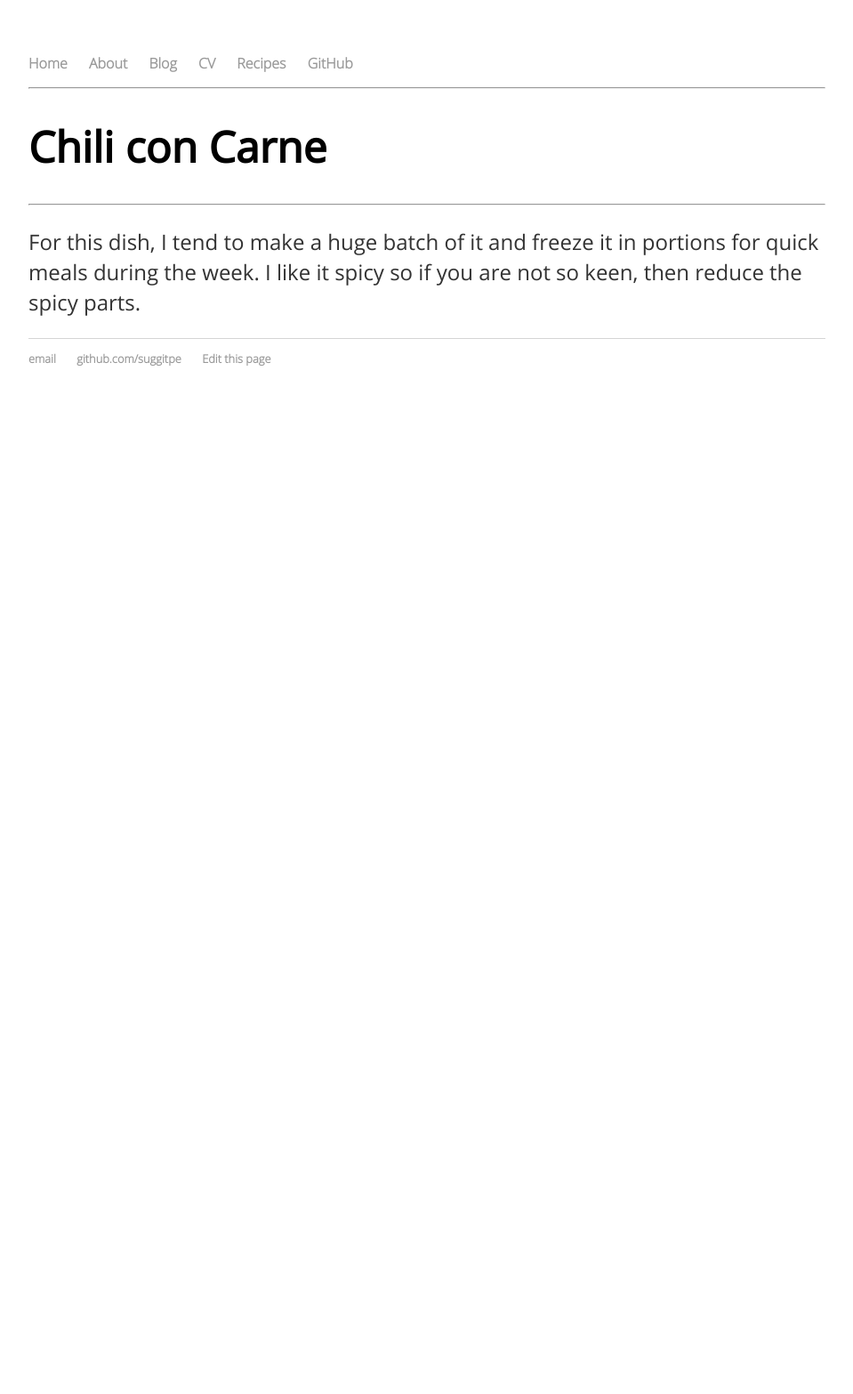
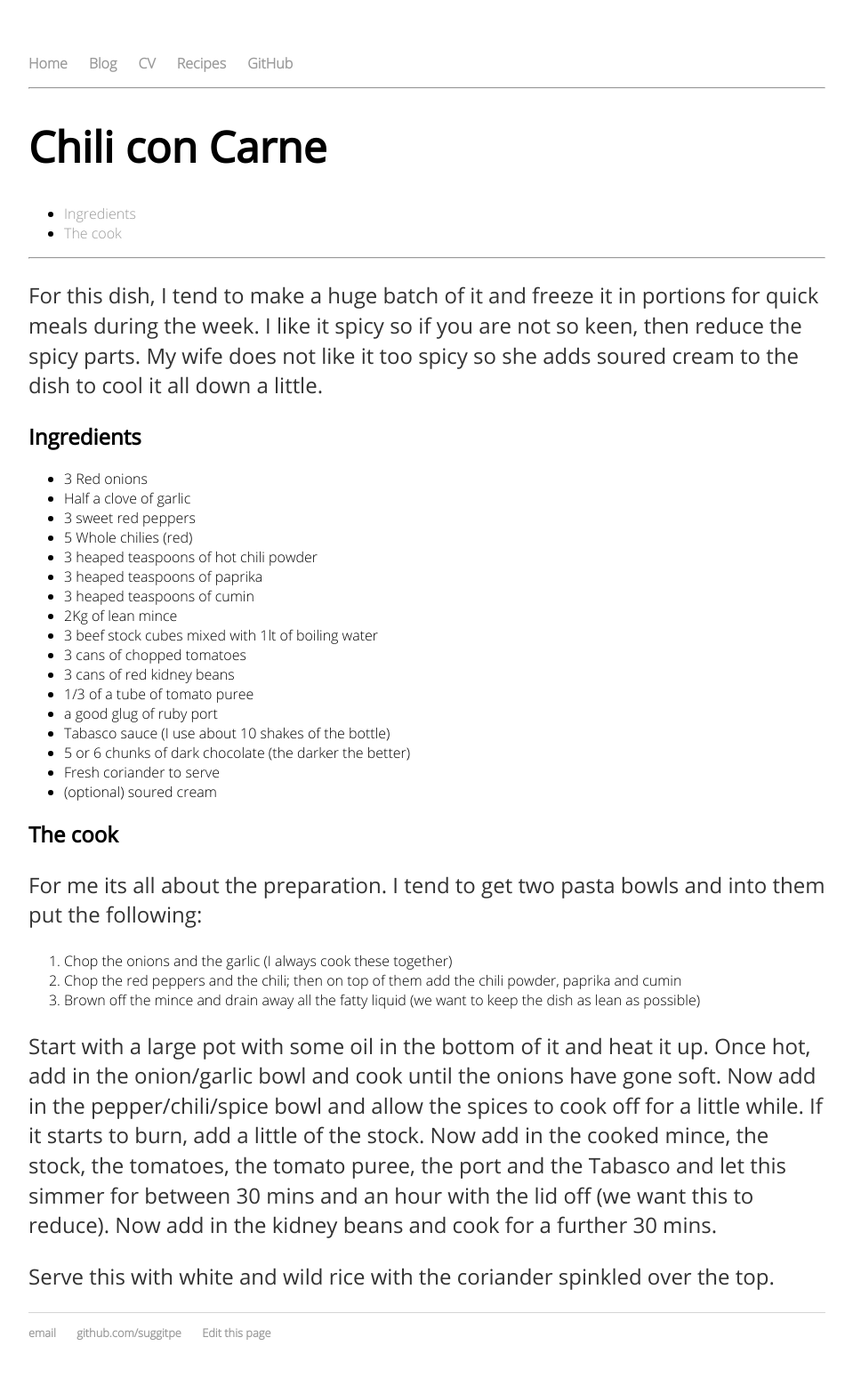
Before and after one commit to suggitpe/suggitpe.github.io, a Jekyll site: the page built from recipes/traditional-dishes/chill-con-carne.md, in a window 1280 px wide. Shown: the whole page at 89% size, without its empty margins (160-1119 px from the left). Built offline with Jekyll 4.4.1, drawn with Linux system fonts in a browser that asks for light colours; before the commit the page ends 900 px from its top, so only the background shows below that.

Commit message:
added chili

```diff
--- a/_includes/header.html
+++ b/_includes/header.html
@@ -2,7 +2,6 @@
 <nav>
     <ul>
         <li><a href="{{ site.url }}">Home</a></li>
-        <li><a href="{{ site.url }}/about">About</a></li>
         <li><a href="{{ site.url }}/blog">Blog</a></li>
         <li><a href="{{ site.url }}/cv">CV</a></li>
         <li><a href="{{ site.url }}/recipes">Recipes</a></li>
--- a/recipes/traditional-dishes/chill-con-carne.md
+++ b/recipes/traditional-dishes/chill-con-carne.md
@@ -8,4 +8,33 @@ layout: recipe
 
 ---
 
-For this dish, I tend to make a huge batch of it and freeze it in portions for quick meals during the week.  I like it spicy so if you are not so keen, then reduce the spicy parts.
+For this dish, I tend to make a huge batch of it and freeze it in portions for quick meals during the week.  I like it spicy so if you are not so keen, then reduce the spicy parts.  My wife does not like it too spicy so she adds soured cream to the dish to cool it all down a little.
+
+## Ingredients
+ * 3 Red onions
+ * Half a clove of garlic
+ * 3 sweet red peppers
+ * 5 Whole chilies (red)
+ * 3 heaped teaspoons of hot chili powder
+ * 3 heaped teaspoons of paprika
+ * 3 heaped teaspoons of cumin
+ * 2Kg of lean mince
+ * 3 beef stock cubes mixed with 1lt of boiling water
+ * 3 cans of chopped tomatoes
+ * 3 cans of red kidney beans
+ * 1/3 of a tube of tomato puree
+ * a good glug of ruby port
+ * Tabasco sauce (I use about 10 shakes of the bottle)
+ * 5 or 6 chunks of dark chocolate (the darker the better)
+ * Fresh coriander to serve
+ * (optional) soured cream
+
+## The cook
+For me its all about the preparation.  I tend to get two pasta bowls and into them put the following:
+  1. Chop the onions and the garlic (I always cook these together)
+  1. Chop the red peppers and the chili; then on top of them add the chili powder, paprika and cumin
+  1. Brown off the mince and drain away all the fatty liquid (we want to keep the dish as lean as possible)
+
+Start with a large pot with some oil in the bottom of it and heat it up.  Once hot, add in the onion/garlic bowl and cook until the onions have gone soft.  Now add in the pepper/chili/spice bowl and allow the spices to cook off for a little while.  If it starts to burn, add a little of the stock.  Now add in the cooked mince, the stock, the tomatoes, the tomato puree, the port and the Tabasco and let this simmer for between 30 mins and an hour with the lid off (we want this to reduce).  Now add in the kidney beans and cook for a further 30 mins.
+
+Serve this with white and wild rice with the coriander spinkled over the top.
```
Also changed, not shown: recipes/traditional-dishes/spaghetti-bolognese.md (+1 -0 lines).
